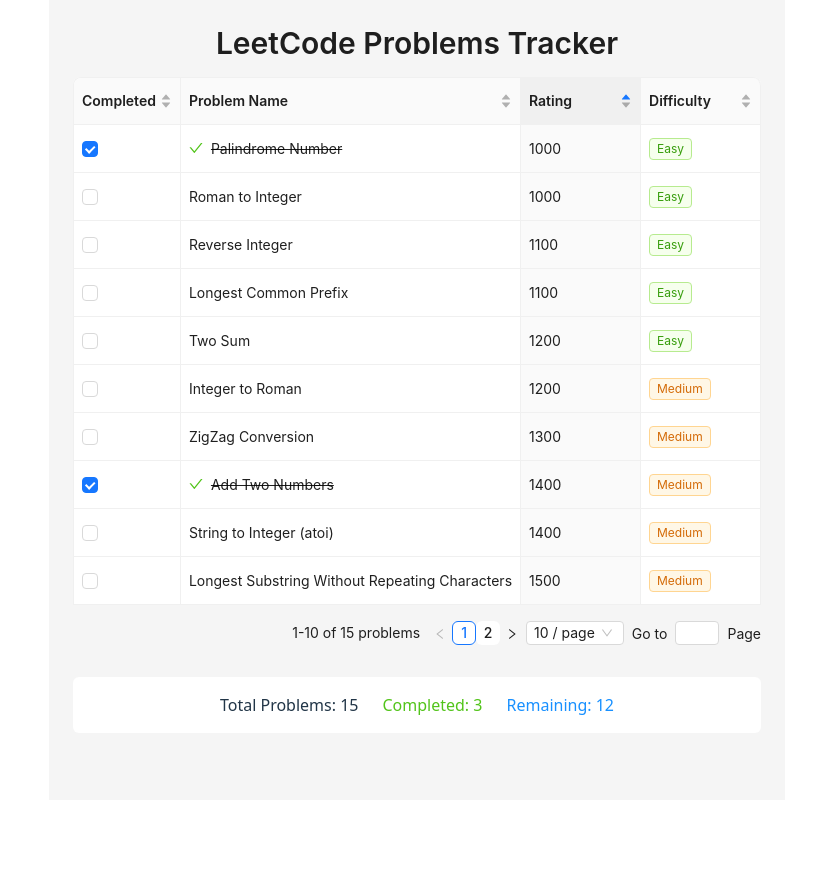
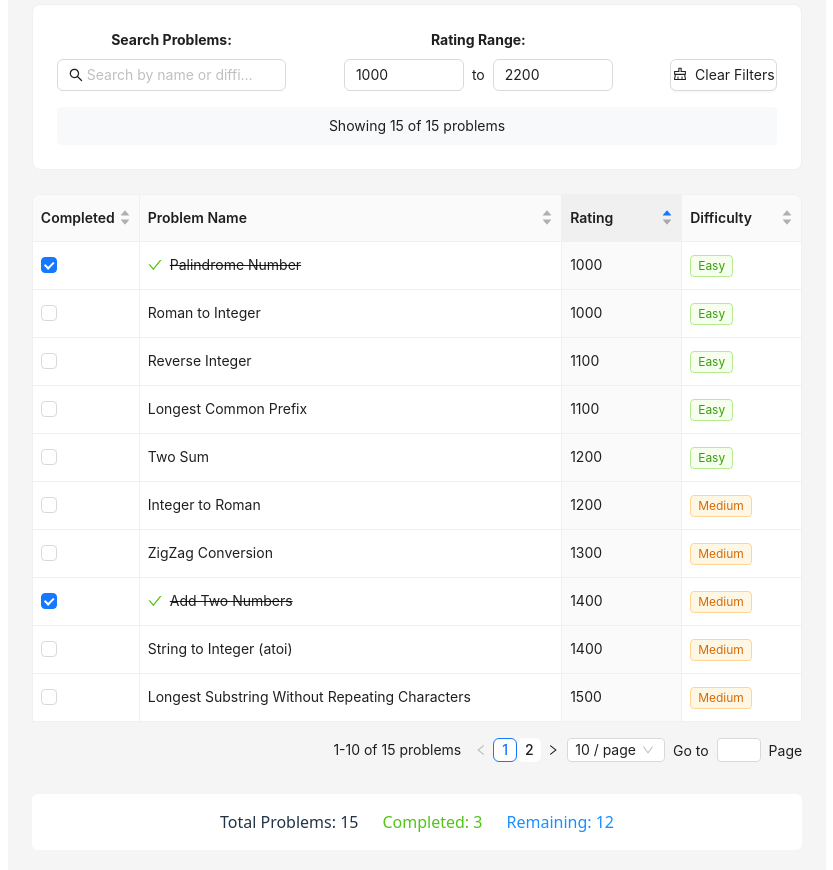
Before and after one commit to rjames187/leet-tracker, a React (Vite) app: page / in a window 1280 px wide. Shown: the top 870 px of the page, without its empty margins (223-1056 px from the left). Before the commit the page ends 832 px from the top, so only its background shows below. Built offline with nearby package versions, Linux system fonts and the light colour scheme.

Commit message:
add table filters

```diff
--- a/src/components/LeetTable.tsx
+++ b/src/components/LeetTable.tsx
@@ -1,12 +1,21 @@
-import React, { useState } from 'react';
-import { Table, Checkbox, Tag, Space, Typography } from 'antd';
+import React, { useState, useMemo } from 'react';
+import { Table, Checkbox, Tag, Space, Typography, Input, Row, Col, Card, Button } from 'antd';
+import { CheckOutlined, SearchOutlined, ClearOutlined } from '@ant-design/icons';
 import type { SortOrder } from 'antd/es/table/interface';
-import { CheckOutlined } from '@ant-design/icons';
 
 const { Title } = Typography;
 
+// Define TypeScript interfaces
+interface LeetCodeProblem {
+  id: number;
+  name: string;
+  rating: number;
+  difficulty: 'Easy' | 'Medium' | 'Hard';
+  completed: boolean;
+}
+
 // Sample LeetCode problems data
-const initialProblems = [
+const initialProblems: LeetCodeProblem[] = [
   { id: 1, name: "Two Sum", rating: 1200, difficulty: "Easy", completed: false },
   { id: 2, name: "Add Two Numbers", rating: 1400, difficulty: "Medium", completed: true },
   { id: 3, name: "Longest Substring Without Repeating Characters", rating: 1500, difficulty: "Medium", completed: false },
@@ -24,11 +33,33 @@
   { id: 15, name: "3Sum", rating: 1700, difficulty: "Medium", completed: false }
 ];
 
-const LeetTable = () => {
+const LeetCodeTable = () => {
   const [problems, setProblems] = useState(initialProblems);
+  const [searchKeyword, setSearchKeyword] = useState('');
+  const [minRating, setMinRating] = useState<number>(1000);
+  const [maxRating, setMaxRating] = useState<number>(2200);
 
-  // Handle checkbox toggle
-  const toggleCompleted = (id: number) => {
+  // Get global min and max ratings for reference
+  const globalMinRating = Math.min(...initialProblems.map(p => p.rating));
+  const globalMaxRating = Math.max(...initialProblems.map(p => p.rating));
+
+  // Filter problems based on search and rating range
+  const filteredProblems = useMemo(() => {
+    return problems.filter(problem => {
+      const matchesKeyword = problem.name.toLowerCase().includes(searchKeyword.toLowerCase()) ||
+                           problem.difficulty.toLowerCase().includes(searchKeyword.toLowerCase());
+      const matchesRating = problem.rating >= minRating && problem.rating <= maxRating;
+      return matchesKeyword && matchesRating;
+    });
+  }, [problems, searchKeyword, minRating, maxRating]);
+
+  // Clear all filters
+  const clearFilters = () => {
+    setSearchKeyword('');
+    setMinRating(0);
+    setMaxRating(Infinity);
+  };
+  const toggleCompleted = (id) => {
     setProblems(prev =>
       prev.map(problem =>
         problem.id === id
@@ -45,21 +76,21 @@
       dataIndex: 'completed',
       key: 'completed',
       width: 100,
-      render: (completed: boolean, record: any) => (
+      render: (completed: boolean, record: LeetCodeProblem) => (
         <Checkbox
           checked={completed}
           onChange={() => toggleCompleted(record.id)}
         />
       ),
       // Custom sorter for boolean values
-      sorter: (a: any, b: any) => a.completed - b.completed,
-      sortDirections: ['ascend', 'descend'] as SortOrder[],
+      sorter: (a: LeetCodeProblem, b: LeetCodeProblem) => Number(a.completed) - Number(b.completed),
+      sortDirections: ['ascend' as SortOrder, 'descend' as SortOrder],
     },
     {
       title: 'Problem Name',
       dataIndex: 'name',
       key: 'name',
-      render: (text: string, record: any) => (
+      render: (text: string, record: LeetCodeProblem) => (
         <Space>
           {record.completed && <CheckOutlined style={{ color: '#52c41a' }} />}
           <span style={{ textDecoration: record.completed ? 'line-through' : 'none' }}>
@@ -68,8 +99,8 @@
         </Space>
       ),
       // Enable sorting by name
-      sorter: (a: any, b: any) => a.name.localeCompare(b.name),
-      sortDirections: ['ascend', 'descend'] as SortOrder[],
+      sorter: (a: LeetCodeProblem, b: LeetCodeProblem) => a.name.localeCompare(b.name),
+      sortDirections: ['ascend' as SortOrder, 'descend' as SortOrder],
     },
     {
       title: 'Rating',
@@ -77,8 +108,8 @@
       key: 'rating',
       width: 120,
       // Enable sorting by rating (numeric)
-      sorter: (a: any, b: any) => a.rating - b.rating,
-      sortDirections: ['ascend', 'descend'] as SortOrder[],
+      sorter: (a: LeetCodeProblem, b: LeetCodeProblem) => a.rating - b.rating,
+      sortDirections: ['ascend' as SortOrder, 'descend' as SortOrder],
       // Set default sort order
       defaultSortOrder: 'ascend' as SortOrder,
     },
@@ -87,17 +118,17 @@
       dataIndex: 'difficulty',
       key: 'difficulty',
       width: 120,
-      render: (difficulty: string) => {
+      render: (difficulty: LeetCodeProblem['difficulty']) => {
         const color = difficulty === 'Easy' ? 'green' :
                      difficulty === 'Medium' ? 'orange' : 'red';
         return <Tag color={color}>{difficulty}</Tag>;
       },
       // Custom sorter for difficulty levels
-      sorter: (a: any, b: any) => {
-        const order = { 'Easy': 1, 'Medium': 2, 'Hard': 3 };
-        return order[a.difficulty as 'Easy' | 'Medium' | 'Hard'] - order[b.difficulty as 'Easy' | 'Medium' | 'Hard'];
+      sorter: (a: LeetCodeProblem, b: LeetCodeProblem) => {
+        const order: Record<LeetCodeProblem['difficulty'], number> = { 'Easy': 1, 'Medium': 2, 'Hard': 3 };
+        return order[a.difficulty] - order[b.difficulty];
       },
-      sortDirections: ['ascend', 'descend'] as SortOrder[],
+      sortDirections: ['ascend' as SortOrder, 'descend' as SortOrder],
     }
   ];
 
@@ -105,9 +136,96 @@
     <div style={{ padding: '24px', backgroundColor: '#f5f5f5', minHeight: '100vh' }}>
       <Title level={2}>LeetCode Problems Tracker</Title>
 
+      {/* Filter Controls */}
+      <Card style={{ marginBottom: '24px' }}>
+        <Row gutter={[16, 16]}>
+          <Col xs={24} sm={12} md={8}>
+            <div>
+              <label style={{ display: 'block', marginBottom: '8px', fontWeight: 'bold' }}>
+                Search Problems:
+              </label>
+              <Input
+                placeholder="Search by name or difficulty..."
+                prefix={<SearchOutlined />}
+                value={searchKeyword}
+                onChange={(e: React.ChangeEvent<HTMLInputElement>) => setSearchKeyword(e.target.value)}
+                allowClear
+              />
+            </div>
+          </Col>
+
+          <Col xs={24} sm={12} md={12}>
+            <div>
+              <label style={{ display: 'block', marginBottom: '8px', fontWeight: 'bold' }}>
+                Rating Range:
+              </label>
+              <Space>
+                <Input
+                  placeholder="Min rating"
+                  type="number"
+                  value={minRating}
+                  onChange={(e: React.ChangeEvent<HTMLInputElement>) => {
+                    const value = parseInt(e.target.value) || globalMinRating;
+                    setMinRating(value);
+                  }}
+                  style={{ width: '120px' }}
+                  min={globalMinRating}
+                  max={globalMaxRating}
+                />
+                <span>to</span>
+                <Input
+                  placeholder="Max rating"
+                  type="number"
+                  value={maxRating}
+                  onChange={(e: React.ChangeEvent<HTMLInputElement>) => {
+                    const value = parseInt(e.target.value) || globalMaxRating;
+                    setMaxRating(value);
+                  }}
+                  style={{ width: '120px' }}
+                  min={globalMinRating}
+                  max={globalMaxRating}
+                />
+              </Space>
+            </div>
+          </Col>
+
+          <Col xs={24} sm={24} md={4}>
+            <div style={{ display: 'flex', alignItems: 'end', height: '100%' }}>
+              <Button
+                icon={<ClearOutlined />}
+                onClick={clearFilters}
+                style={{ width: '100%', paddingLeft: '20px', paddingRight: '20px' }}
+              >
+                Clear Filters
+              </Button>
+            </div>
+          </Col>
+        </Row>
+
+        {/* Filter Summary */}
+        <div style={{ marginTop: '16px', padding: '8px', backgroundColor: '#f8f9fa', borderRadius: '4px' }}>
+          <Space wrap>
+            <span>Showing {filteredProblems.length} of {problems.length} problems</span>
+            {searchKeyword && (
+              <Tag color="blue" closable onClose={() => setSearchKeyword('')}>
+                Search: "{searchKeyword}"
+              </Tag>
+            )}
+            {(minRating !== globalMinRating || maxRating !== globalMaxRating) && (
+              <Tag color="green" closable onClose={() => {
+                setMinRating(globalMinRating);
+                setMaxRating(globalMaxRating);
+              }}>
+                Rating: {minRating}-{maxRating}
+              </Tag>
+            )}
+          </Space>
+        </div>
+      </Card>
+
       <Table
         columns={columns}
-        dataSource={problems}
+        dataSource={filteredProblems}
         rowKey="id"
         pagination={{
           pageSize: 10, // Show 10 items per page
@@ -133,10 +251,10 @@
         <Space size="large">
           <span>Total Problems: {problems.length}</span>
           <span style={{ color: '#52c41a' }}>
-            Completed: {problems.filter(p => p.completed).length}
+            Completed: {filteredProblems.filter(p => p.completed).length}
           </span>
           <span style={{ color: '#1890ff' }}>
-            Remaining: {problems.filter(p => !p.completed).length}
+            Remaining: {filteredProblems.filter(p => !p.completed).length}
           </span>
         </Space>
       </div>
@@ -144,4 +262,4 @@
   );
 };
 
-export default LeetTable;
+export default LeetCodeTable;
--- a/tsconfig.app.json
+++ b/tsconfig.app.json
@@ -16,7 +16,7 @@
     "jsx": "react-jsx",
 
     /* Linting */
-    "strict": true,
+    "strict": false,
     "noUnusedLocals": true,
     "noUnusedParameters": true,
     "erasableSyntaxOnly": true,
```
